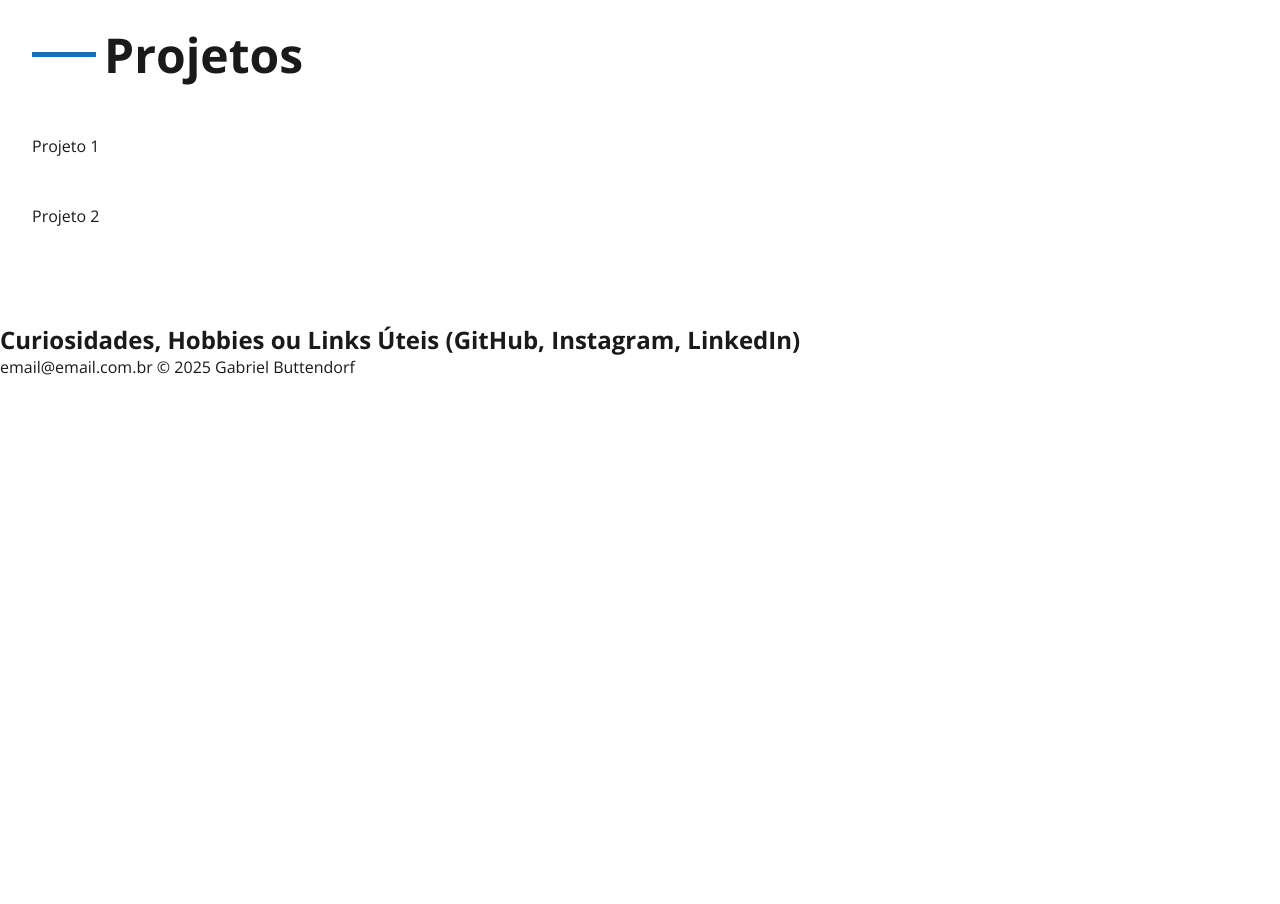
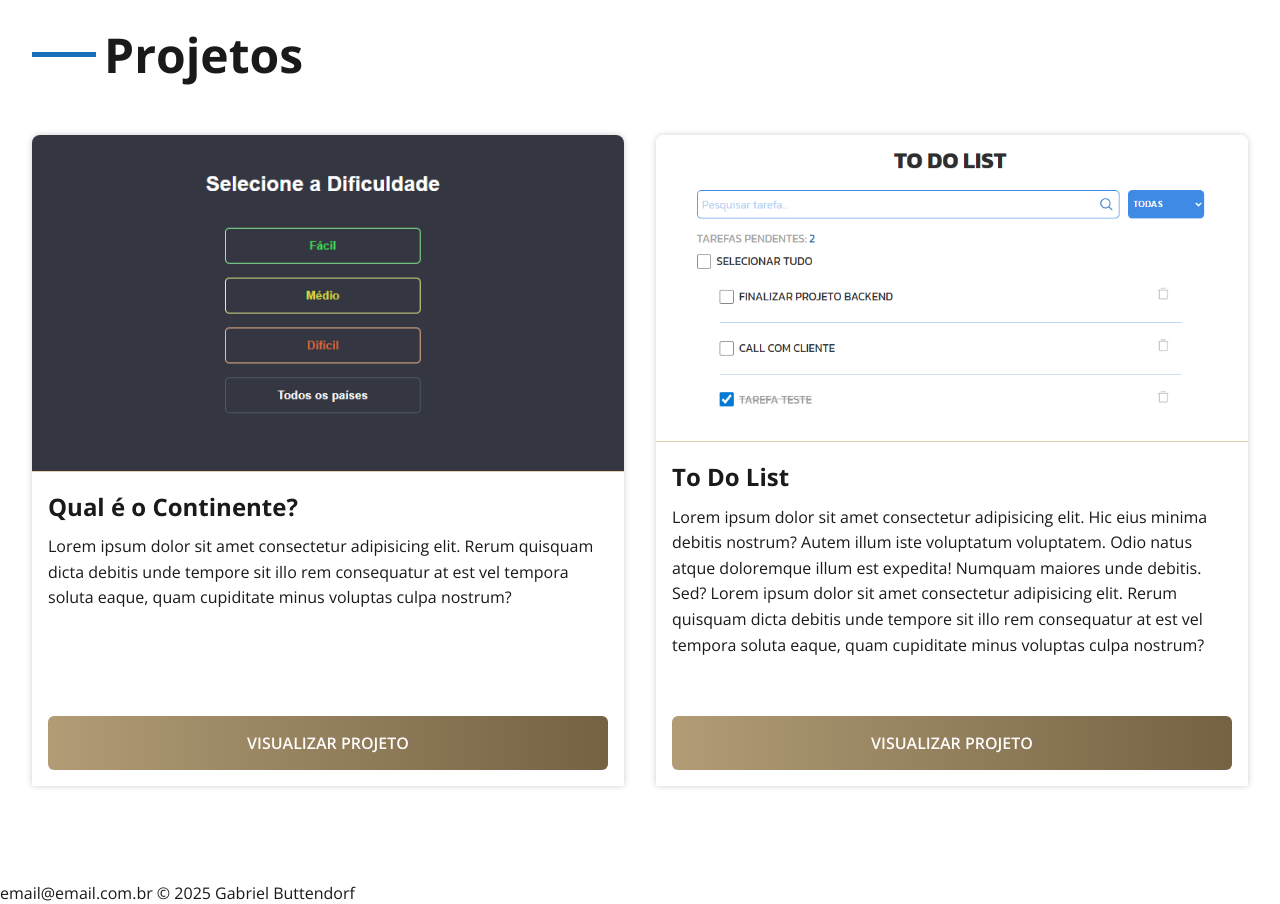
Before and after one commit to gabrielbuttendorf/projetos, a plain HTML site: page landing-page/index.html in a window 1280 px wide. Shown: the part 1480-2384 px from the top of the page. Before the commit the page ends 1858 px from the top, so only its background shows below. Drawn offline with nearby package versions, Linux system fonts and the light colour scheme.

Commit message:
create projects section

```diff
--- a/landing-page/index.html
+++ b/landing-page/index.html
@@ -24,7 +24,7 @@
       </ul>
     </nav>
 
-    <div class="myself">
+    <div class="myself-section">
       <div class="content">
         <h1>Gabriel Buttendorf</h1>
         <p>Para cada game over existe um play again Lorem ipsum dolor sit, amet consectetur adipisicing elit. Labore officia nisi repellat id et ex, expedita</p>
@@ -34,14 +34,14 @@
   </header>
 
   <main>
-    <section class="about-me">
+    <section class="about-me-section">
       <div class="content">
         <h2>Sobre Mim</h2>
         <p>Lorem ipsum dolor sit amet consectetur adipisicing elit. Dignissimos earum cum mollitia provident expedita assumenda, perspiciatis error tenetur adipisci nulla odio officia quod labore, itaque totam soluta placeat dicta maxime! Lorem ipsum dolor sit amet consectetur adipisicing elit. Natus quis illo excepturi odit recusandae dicta ex adipisci sapiente, delectus corporis doloribus consequuntur accusamus optio. Ipsam voluptatibus ab vero magni nobis!</p>
       </div>
     </section>
 
-    <section class="skills">
+    <section class="skills-section">
       <div class="content">
         <h2>Habilidades</h2>
         <ul>
@@ -55,18 +55,41 @@
       </div>
     </section>
 
-    <section>
+    <section class="projects-section">
       <div class="content">
         <h2>Projetos</h2>
 
-        <article>Projeto 1</article>
-        <article>Projeto 2</article>
+        <div class="projects">
+          <article>
+            <img src="assets/projeto-continentes.png" alt="">
+            <div class="project-description">
+              <h1>Qual é o Continente?</h1>
+              <p>Lorem ipsum dolor sit amet consectetur adipisicing elit. Rerum quisquam dicta debitis unde tempore sit illo rem consequatur at est vel tempora soluta eaque, quam cupiditate minus voluptas culpa nostrum?</p>
+              <a class="project-link" href="https://gabrielbuttendorf.github.io/continentes/" target="_blank">
+                <span>Visualizar projeto</span>
+              </a>
+            </div>
+          </article>
+
+          <article>
+            <img src="assets/projeto-to-do-list.png" alt="">
+            <div class="project-description">
+              <h1>To Do List</h1>
+              <p>Lorem ipsum dolor sit amet consectetur adipisicing elit. Hic eius minima debitis nostrum? Autem illum iste voluptatum voluptatem. Odio natus atque doloremque illum est expedita! Numquam maiores unde debitis. Sed? Lorem ipsum dolor sit amet consectetur adipisicing elit. Rerum quisquam dicta debitis unde tempore sit illo rem consequatur at est vel tempora soluta eaque, quam cupiditate minus voluptas culpa nostrum?</p>
+              <a class="project-link" href="https://to-do-list-gabrielbuttendorfs-projects.vercel.app/" target="_blank">
+                <span>Visualizar projeto</span>
+              </a>
+            </div>
+          </article>
+        </div>
       </div>
     </section>
 
-    <aside>
-      <h2>Curiosidades, Hobbies ou Links Úteis (GitHub, Instagram, LinkedIn)</h2>
-    </aside>
+    <!-- <aside class="extras">
+      <div class="content">
+        <h2>Redes Sociais</h2>
+      </div>
+    </aside> -->
   </main>
 
   <footer>
--- a/landing-page/styles.css
+++ b/landing-page/styles.css
@@ -13,11 +13,17 @@ li {
   list-style: none;
 }
 
+a {
+  text-decoration: none;
+}
+
 .content {
   width: 100%;
   max-width: 1400px;
   padding: 2rem;
 }
+
+/* HEADER */
 
 header {
   background: linear-gradient(90deg, #023059, #001a31);
@@ -47,17 +53,16 @@ header nav ul .home-icon {
 
 header nav ul li a {
   color: #fffdf9;
-  text-decoration: none;
 }
 
-header .myself {
+header .myself-section {
   display: grid;
   grid-template-columns: 1fr auto;
 
   background: linear-gradient(90deg, #b19c76, #4b402c);
 }
 
-.myself .content {
+.myself-section .content {
   max-width: calc(1400px - 40vw);
 
   justify-self: center;
@@ -69,27 +74,29 @@ header .myself {
   padding: 2rem;
 }
 
-.myself h1 {
+.myself-section h1 {
   font-size: 4rem;
   line-height: 1;
 
   color: #fffdf9;
 }
 
-.myself p {
+.myself-section p {
   color: #fffdf9;
   font-size: 1rem;
   font-weight: 400;
   line-height: 1.6;
 }
 
-.myself img {
+.myself-section img {
   justify-self: end;
 
   width: 40vw;
   max-height: 800px;
   object-fit: cover;
 }
+
+/* MAIN (TODAS AS SECTIONS) */
 
 main > section {
   display: flex;
@@ -130,30 +137,20 @@ main > section .content p {
   line-height: 1.6;
 }
 
-.skills ul {
+/* HABILIDADES */
+
+.skills-section ul {
   display: grid;
   grid-template-columns: repeat(3, 1fr);
   gap: 2rem;
   justify-items: center;
 }
 
-@media (max-width: 768px) {
-  .skills ul {
-    grid-template-columns: repeat(2, 1fr);
-  }
-}
-
-@media (max-width: 480px) {
-  .skills ul {
-    grid-template-columns: 1fr;
-  }
-}
-
-.skills ul li {
+.skills-section ul li {
   width: 100%;
 }
 
-.skills span {
+.skills-section span {
   display: block;
   padding: 2.4rem;
 
@@ -188,7 +185,93 @@ main > section .content p {
 .sql {
   background: linear-gradient(90deg, #7bb1da, #3e83b8);
 }
-.skills .js,
-.skills .react {
+.skills-section .js,
+.skills-section .react {
   color: #1a1a1a;
 }
+
+/* PROJETOS */
+
+.projects {
+  display: grid;
+  grid-template-columns: 1fr 1fr;
+  gap: 2rem;
+}
+
+.projects article {
+  display: flex;
+  flex-direction: column;
+
+  overflow: hidden;
+  border-radius: 8px 8px 0 0;
+  box-shadow: 0 0 6px 0 #cecece;
+}
+
+.projects article img {
+  display: block;
+
+  width: 100%;
+  height: 340px;
+
+  object-fit: cover;
+}
+
+.project-description {
+  display: flex;
+  flex-direction: column;
+  gap: 0.5rem;
+  padding: 1rem;
+  height: 100%;
+
+  border-top: 1px solid #e2d1b0;
+}
+
+.project-description h1 {
+  line-height: 1.6;
+  font-size: 1.5rem;
+}
+
+.project-description p {
+  flex: 1;
+}
+
+.project-link {
+  display: block;
+
+  padding: 1rem 2rem;
+  margin-top: 1rem;
+  border-radius: 6px;
+
+  text-align: center;
+
+  background: linear-gradient(90deg, #b19c76, #746243);
+
+  transition: transform 0.1s;
+}
+
+.project-link span {
+  color: #fffdf9;
+  font-size: 1rem;
+  font-weight: 600;
+  text-transform: uppercase;
+}
+
+.project-link:hover {
+  transform: scale(1.015);
+}
+
+@media (max-width: 768px) {
+  .skills-section ul {
+    grid-template-columns: repeat(2, 1fr);
+  }
+
+  .projects {
+    grid-template-columns: 1fr
+  }
+}
+
+@media (max-width: 480px) {
+  .skills-section ul {
+    grid-template-columns: 1fr;
+  }
+}
```
Also changed, not shown: landing-page/assets/arrow-square-out.svg (added), landing-page/assets/projeto-continentes.png (added), landing-page/assets/projeto-to-do-list.png (added).
